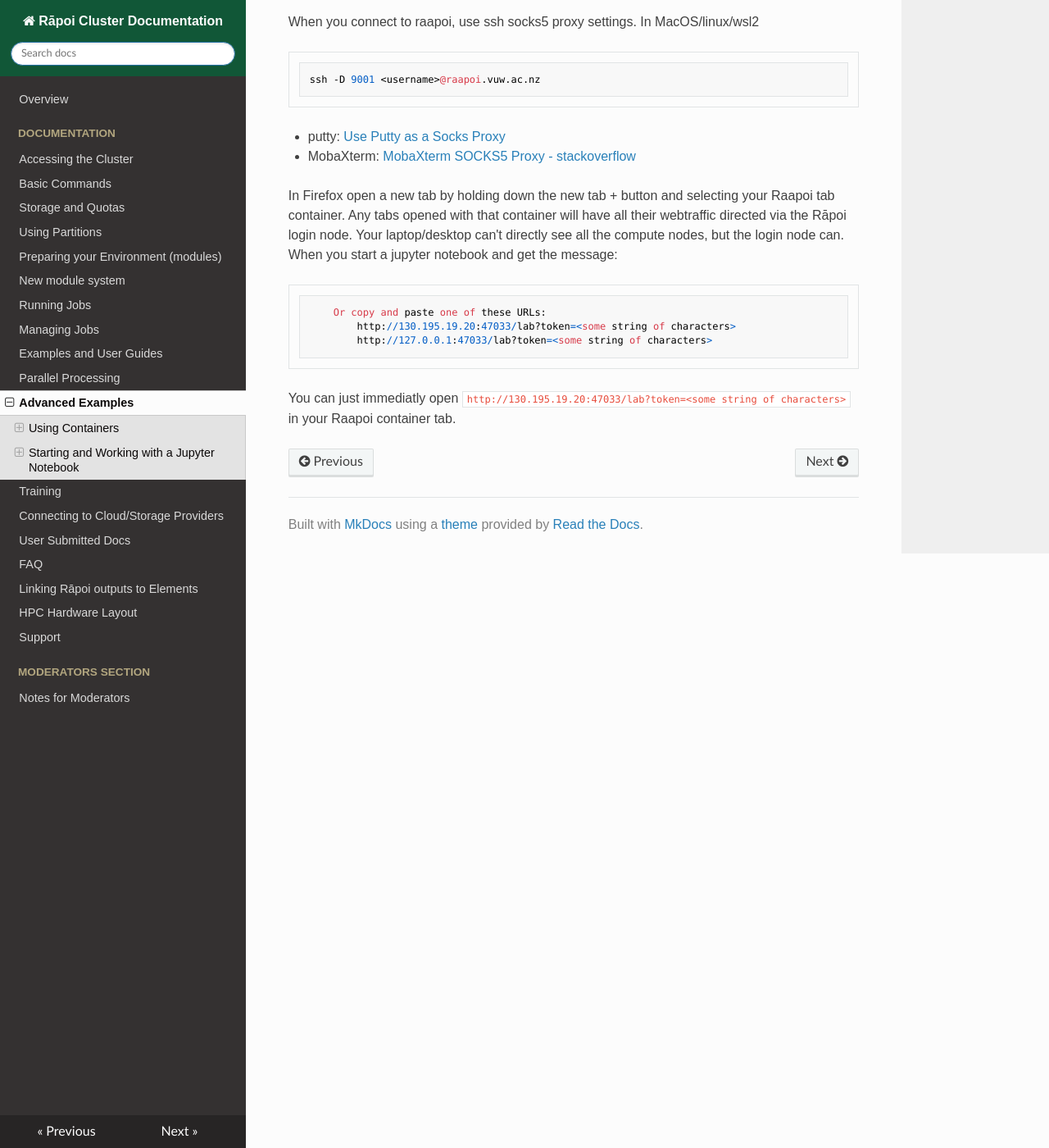
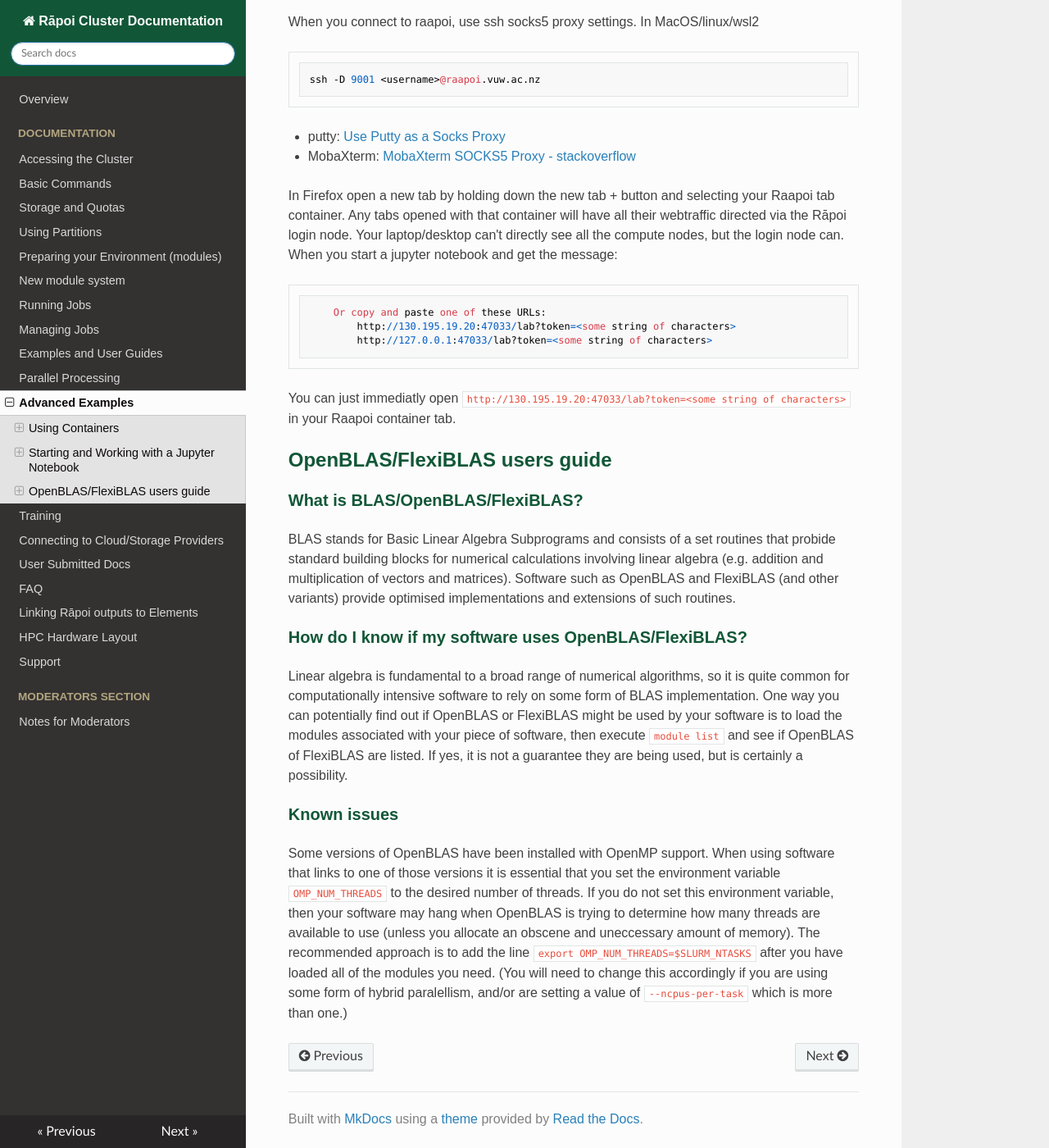
Before and after one commit to vuw-research-computing/raapoi-docs, an MkDocs documentation site: the page built from docs/advanced_examples.md, in a window 1280 px wide and 1400 px high, scrolled down 5810 px. Shown: the whole window at 82% size. Built offline with MkDocs 1.6.1, drawn with Linux system fonts in a browser that asks for light colours; nearby versions of some CDN libraries; some web fonts are replaced.

Commit message:
added OpenBLAS users guide under advanced

```diff
--- /dev/null
+++ b/docs/advanced/OpenBLAS_users_guide.md
@@ -0,0 +1,21 @@
+## OpenBLAS/FlexiBLAS users guide
+
+### What is BLAS/OpenBLAS/FlexiBLAS?
+
+BLAS stands for Basic Linear Algebra Subprograms and consists of a set routines that probide standard building blocks for numerical calculations involving linear algebra (e.g. addition and multiplication of vectors and matrices).
+Software such as OpenBLAS and FlexiBLAS (and other variants) provide optimised implementations and extensions of such routines.
+
+### How do I know if my software uses OpenBLAS/FlexiBLAS?
+
+Linear algebra is fundamental to a broad range of numerical algorithms, so it is quite common for computationally intensive software to rely on some form of BLAS implementation.
+One way you can potentially find out if OpenBLAS or FlexiBLAS might be used by your software is to load the modules associated with your piece of software, then execute `module list` and see if OpenBLAS of FlexiBLAS are listed.
+If yes, it is not a guarantee they are being used, but is certainly a possibility.
+
+
+### Known issues
+
+Some versions of OpenBLAS have been installed with OpenMP support.
+When using software that links to one of those versions it is essential that you set the environment variable `OMP_NUM_THREADS` to the desired number of threads.
+If you do not set this environment variable, then your software may hang when OpenBLAS is trying to determine how many threads are available to use (unless you allocate an obscene and uneccessary amount of memory).
+The recommended approach is to add the line `export OMP_NUM_THREADS=$SLURM_NTASKS` after you have loaded all of the modules you need.
+(You will need to change this accordingly if you are using some form of hybrid paralellism, and/or are setting a value of `--ncpus-per-task` which is more than one.)
--- a/docs/advanced_examples.md
+++ b/docs/advanced_examples.md
@@ -11,3 +11,9 @@ include-markdown "advanced/containers.md"
 {%
 include-markdown "advanced/notebooks.md"
 %}
+
+
+
+{%
+include-markdown "advanced/OpenBLAS_users_guide.md"
+%}
```
